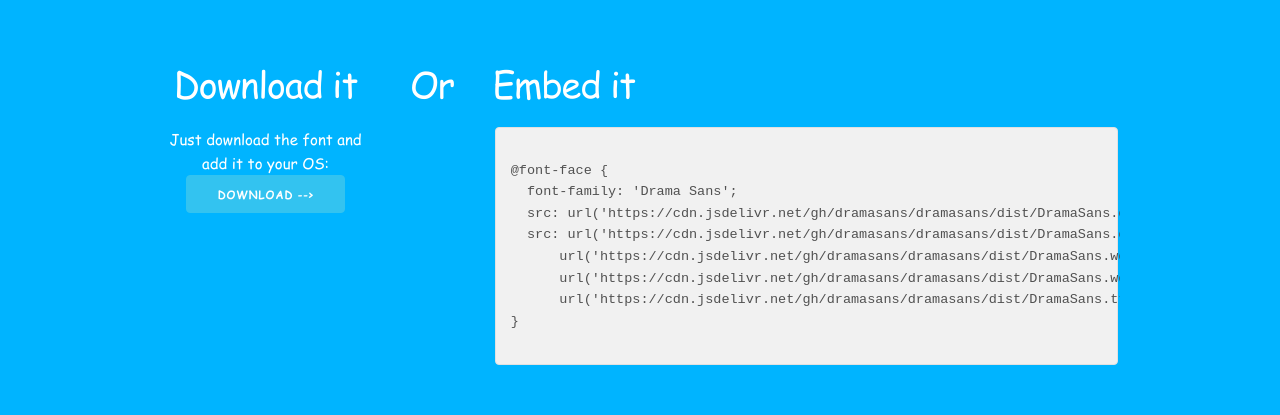
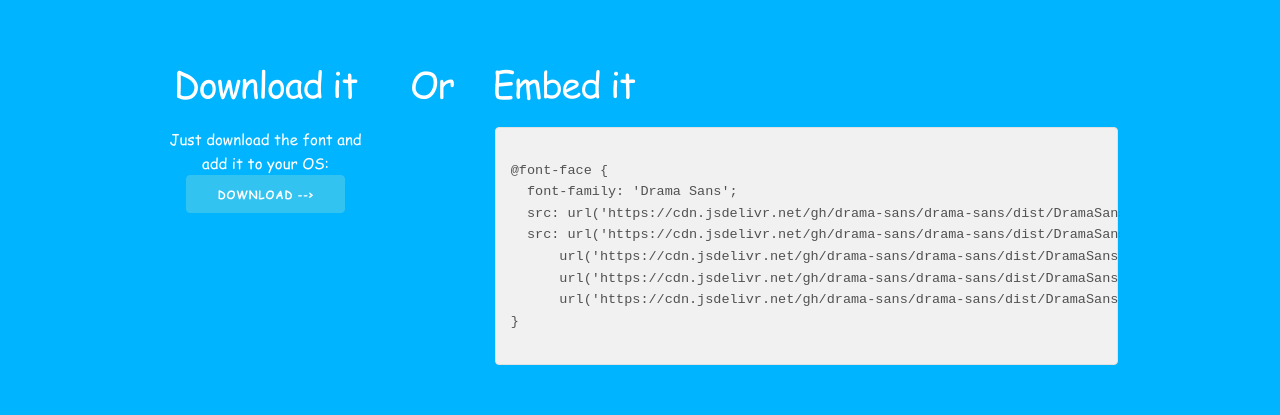
Before and after one commit to drama-sans/drama-sans, a website: page src/index.html in a window 1280 px wide. Shown: the part 840-1255 px from the top of the page. Drawn offline with nearby package versions, Linux system fonts and the light colour scheme; files that its build step writes are made by us from their sources; files whose address does not match are found by name.

Commit message:
Update urls for font-face snippet

```diff
--- a/src/index.html
+++ b/src/index.html
@@ -89,11 +89,11 @@
                 <pre><code class="text-left">
 @font-face {
   font-family: 'Drama Sans';
-  src: url('https://cdn.jsdelivr.net/gh/dramasans/dramasans/dist/DramaSans.eot'); /* IE9 Compat Modes */
-  src: url('https://cdn.jsdelivr.net/gh/dramasans/dramasans/dist/DramaSans.eot?#iefix') format('embedded-opentype'), /* IE6-IE8 */
-      url('https://cdn.jsdelivr.net/gh/dramasans/dramasans/dist/DramaSans.woff2') format('woff2'), /* Super Modern Browsers */
-      url('https://cdn.jsdelivr.net/gh/dramasans/dramasans/dist/DramaSans.woff') format('woff'), /* Pretty Modern Browsers */
-      url('https://cdn.jsdelivr.net/gh/dramasans/dramasans/dist/DramaSans.ttf')  format('truetype'); /* Safari, Android, iOS */
+  src: url('https://cdn.jsdelivr.net/gh/drama-sans/drama-sans/dist/DramaSans.eot'); /* IE9 Compat Modes */
+  src: url('https://cdn.jsdelivr.net/gh/drama-sans/drama-sans/dist/DramaSans.eot?#iefix') format('embedded-opentype'), /* IE6-IE8 */
+      url('https://cdn.jsdelivr.net/gh/drama-sans/drama-sans/dist/DramaSans.woff2') format('woff2'), /* Super Modern Browsers */
+      url('https://cdn.jsdelivr.net/gh/drama-sans/drama-sans/dist/DramaSans.woff') format('woff'), /* Pretty Modern Browsers */
+      url('https://cdn.jsdelivr.net/gh/drama-sans/drama-sans/dist/DramaSans.ttf')  format('truetype'); /* Safari, Android, iOS */
 }
                 </code></pre>
               </div>
```
